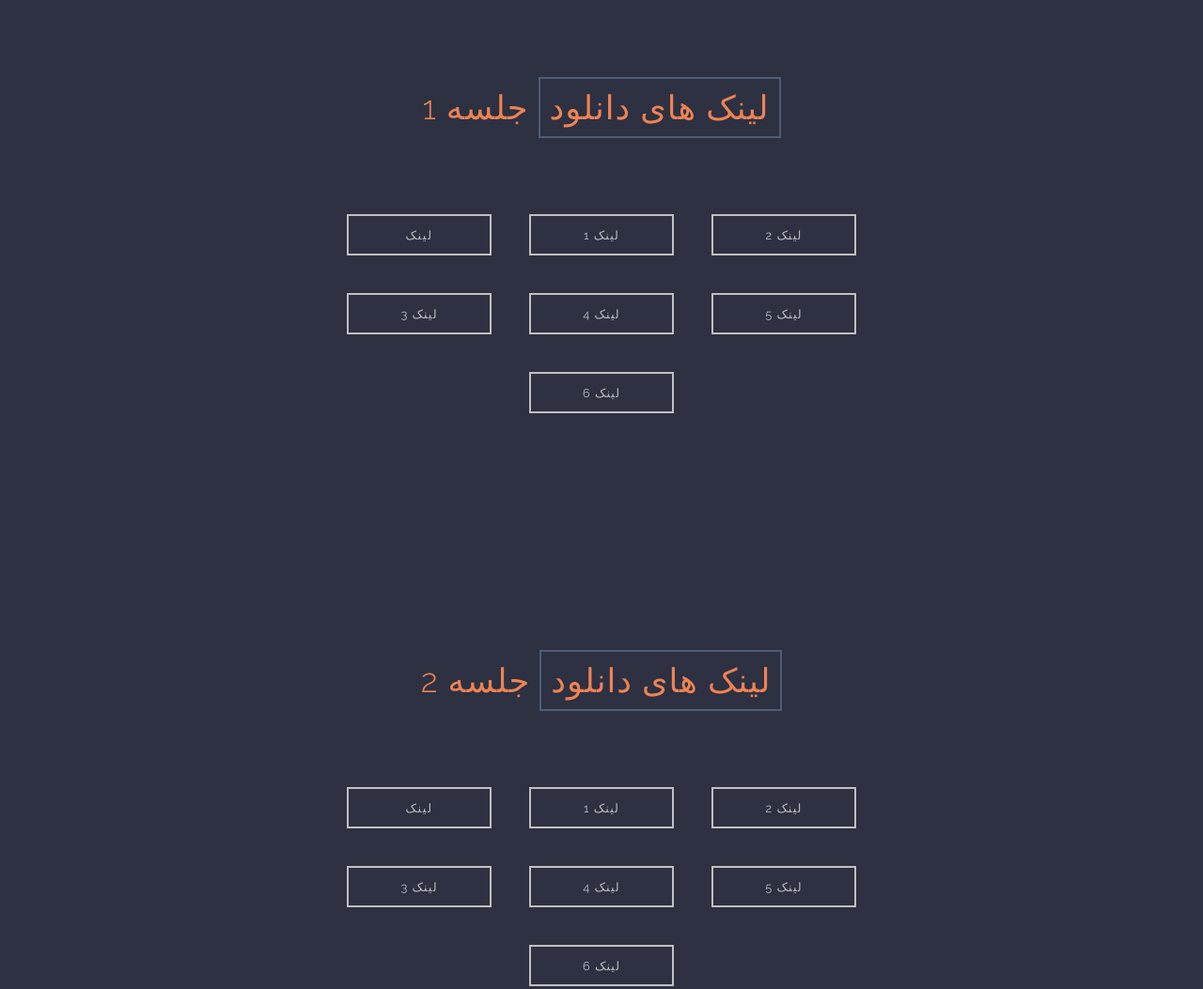
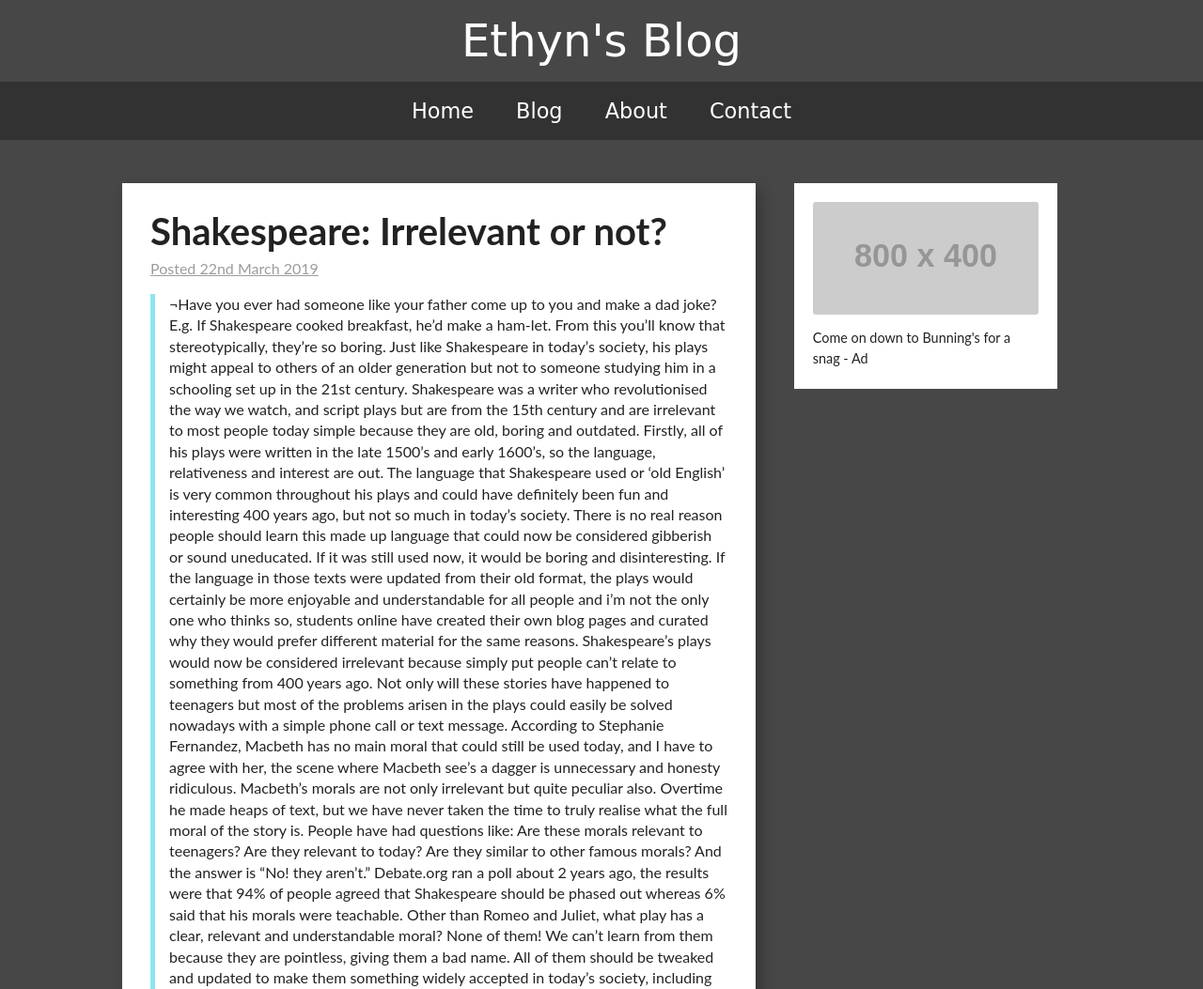
Before and after one commit to boranijaa/boranijaa.github.io, a plain HTML site: page index.html in a window 1280 px wide. Shown: the top 1053 px of the page at 94% size. Drawn offline with Linux system fonts and the light colour scheme; grey boxes are pictures that could not be loaded; placeholder pictures from the web are drawn by us.

Commit message:
Update index.html

```diff
--- a/index.html
+++ b/index.html
@@ -2,399 +2,288 @@
 <html>
 
   <head>
+    <h1 class="logo">Ethyn's Blog</h1>
 <style>
-@import url('https://fonts.googleapis.com/css?family=Raleway:300,400');
-body {
-  background: #2D3142;
-  font-family: 'Raleway', sans-serif;
+body{
+	margin: 0;
+	padding: 0;
+	font-size: 16px;
+	line-height: 1.4em;
+	color: #222;
+	background: #474747;
+	font-family: 'Lato', sans-serif;
 }
 
-
-/* Heading */
-
-h1 {
-  font-size: 1.5em;
-  text-align: center;
-  padding: 70px 0 0 0;
-  color: #EF8354;
-  font-weight: 300;
-  letter-spacing: 1px;
+img{
+	max-width: 100%;
+	height: auto;
+	border-radius: 3px;
 }
 
-span {
-  border: 2px solid #4F5D75;
-  padding: 10px;
+a{
+	text-decoration: none;
+	color: inherit;
 }
 
+/* Grid */
 
-/* Layout Styling */
-
-#container {
-  width: 100%;
-  margin: 0 auto;
-  padding: 50px 0 150px 0;
-  display: flex;
-  flex-direction: row;
-  flex-wrap: wrap;
-  justify-content: center;
+.section {
+	clear: both;
+	padding: 0;
+	margin: 0;
 }
 
+.col {
+	display: block;
+	float:left;
+	margin: 1% 0 1% 1.6%;
+}
+.col:first-child { margin-left: 0; }
 
-/* Button Styles */
-
-.button {
-  display: inline-flex;
-  height: 40px;
-  width: 150px;
-  border: 2px solid #BFC0C0;
-  margin: 20px 20px 20px 20px;
-  color: #BFC0C0;
-  text-transform: uppercase;
-  text-decoration: none;
-  font-size: .8em;
-  letter-spacing: 1.5px;
-  align-items: center;
-  justify-content: center;
-  overflow: hidden;
+.span_3_of_3 {
+	width: 100%;
+}
+.span_2_of_3 {
+	width: 66.1%;
+}
+.span_1_of_3 {
+	width: 32.2%;
 }
 
-a {
-  color: #BFC0C0;
-  text-decoration: none;
-  letter-spacing: 1px;
+/* Header & Navigation */
+
+header{
+	max-width: 100%;
+	background: #222; /*FallBack*/
+	background: rgba(0,0,0,.6);
+	padding: 20px;
 }
 
-
-/* First Button */
-
-#arrow-hover {
-  width: 15px;
-  height: 10px;
-  position: absolute;
-  transform: translateX(60px);
-  opacity: 0;
-  -webkit-transition: all .25s cubic-bezier(.14, .59, 1, 1.01);
-  transition: all .15s cubic-bezier(.14, .59, 1, 1.01);
-  margin: 0;
-  padding: 0 5px;
+nav{
+	width: 100%;
+	margin-bottom: 1em;
+	background: #323232;
+	font-family: 'Poiret One', cursive;
 }
 
-a#button-1:hover img {
-  width: 15px;
-  opacity: 1;
-  transform: translateX(50px);
+.logo{
+	text-align: center;
+	color: #fff;
+	font-size: 3em;
+	font-weight: 400;
+	font-family: 'Poiret One', cursive;
 }
 
-
-/* Second Button */
-
-#button-2 {
-  position: relative;
-  overflow: hidden;
-  cursor: pointer;
+ul{
+	padding: 0;
+	margin: 0;
+	overflow: hidden;
+	color: #fff;
+	text-align: center;
+	-webkit-transition: max-height 0.5s;
+	transition: max-height 0.5s;
 }
 
-#button-2 a {
-  position: relative;
-  transition: all .35s ease-Out;
+.nav-item{
+	display: inline-block;
+	padding: 20px;
+	font-size: 1.4em;
+	-webkit-transition: background .5s;
+	transition: background .5s
 }
 
-#slide {
-  width: 100%;
-  height: 100%;
-  left: -200px;
-  background: #BFC0C0;
-  position: absolute;
-  transition: all .35s ease-Out;
-  bottom: 0;
+.nav-item:hover{
+	background: #474747;
+	cursor: pointer;
 }
 
-#button-2:hover #slide {
-  left: 0;
+.menu-bar{
+	width: 100%;
+	-webkit-box-sizing: border-box;
+  -ms-box-sizing: border-box;
+  box-sizing: border-box;
+	background: #2d2d2d;
+	text-align: left;
+	padding: 15px 20px;
+	color: #fff;
+	font-size: 1.4em;
+	cursor: pointer;
+	display: none;
 }
 
-#button-2:hover a {
-  color: #2D3142;
+.hamburger-icon{
+	float: right;
+	clear: both;
+	margin-top: -5px;
+	font-size: 1.4em;
 }
 
+/* Blog Posts */
 
-/* Third Button */
-
-#button-3 {
-  position: relative;
-  overflow: hidden;
-  cursor: pointer;
+.container{
+	max-width: 1020px;
+	margin: 0 auto;
+	padding: 20px;
 }
 
-#button-3 a {
-  position: relative;
-  transition: all .45s ease-Out;
+.blog-post{
+	background: #fff;
+	margin: 0 auto 2em auto;
+	padding: 35px 30px;
+	box-shadow: 5px 5px 15px -1px rgba(0,0,0,0.3);
 }
 
-#circle {
-  width: 0%;
-  height: 0%;
-  opacity: 0;
-  line-height: 40px;
-  border-radius: 50%;
-  background: #BFC0C0;
-  position: absolute;
-  transition: all .5s ease-Out;
-  top: 20px;
-  left: 70px;
+.side-post{
+	background: #fff;
+	margin: 0 auto 1.5em auto;
+	width: 15em;
+	padding: 20px;
 }
 
-#button-3:hover #circle {
-  width: 200%;
-  height: 500%;
-  opacity: 1;
-  top: -70px;
-  left: -70px;
+.blog-content{
+	font-size: 1em;
+	border-left: 5px solid #8EE5EE;
+	padding-left: 15px;
 }
 
-#button-3:hover a {
-  color: #2D3142;
+.side-content{
+	font-size: .9em;
+	margin-top: 8px;
+	margin-bottom: 0;
 }
 
-
-/* Fourth Button */
-
-#button-4 {
-  position: relative;
-  overflow: hidden;
-  cursor: pointer;
+.blog-title{
+	font-size: 2.5em;
+	margin-top: 5px;
 }
 
-#button-4 a {
-  position: relative;
-  transition: all .45s ease-Out;
+.date{
+	font-size: 1em;
+	font-weight: 400;
+	color: #9C9C9C;
+	margin-top: -10px;
+	text-decoration: underline;
+	text-decoration-color: currentColor;
 }
 
-#underline {
-  width: 100%;
-  height: 2.5px;
-  margin-top: 15px;
-  align-self: flex-end;
-  left: -200px;
-  background: #BFC0C0;
-  position: absolute;
-  transition: all .3s ease-Out;
-  bottom: 0;
+.post-link{
+	color: #009ACD;
+	font-style: italic;
+	transition: all 0.4s;
 }
 
-#button-4:hover #underline {
-  left: 0;
+.post-link:hover{
+	color: #005c7b;
+	text-decoration: underline;
+	text-decoration-color: currentColor;
+	cursor: pointer;
 }
 
+/* Button */
 
-/* Fifth Button */
-
-#button-5 {
-  position: relative;
-  overflow: hidden;
-  cursor: pointer;
+.button{
+	display: block;
+	padding: 15px 20px;
+	margin-top: .8em;
+	background: #009ACD;
+	text-align: center;
+	color: #fff;
+	font-size: 1.4em;
+	border-radius: 3px;
+	transition: all .4s ease-in;
 }
 
-#button-5 a {
-  position: relative;
-  transition: all .45s ease-Out;
+.button:hover{
+	background: #005c7b;
 }
 
-#translate {
-  transform: rotate(50deg);
-  width: 100%;
-  height: 250%;
-  left: -200px;
-  top: -30px;
-  background: #BFC0C0;
-  position: absolute;
-  transition: all .3s ease-Out;
+/*Media Queries*/
+
+/* @900px*/
+@media only screen and (max-width: 56.25em) {
+	.col{ margin: 1% 0 1% 0%;}
+	.span_3_of_3, .span_2_of_3, .span_1_of_3{ width: 100%; }
+	.side-post{ width: 42%;
+			   float: left;
+			   margin: -2% 0 1% 1.6%;}
 }
 
-#button-5:hover #translate {
-  left: 0;
+/* @685px*/
+@media only screen and (max-width: 42.813em) {
+	.side-post{ width: auto;
+				padding: 15px;
+			    margin: -2% auto 8% auto; }
+	.blog-title{ font-size: 1.95em; }
+	.date{ font-size: .9em; }
 }
 
-#button-5:hover a {
-  color: #2D3142;
+/* @480px */
+@media only screen and (max-width: 30em){
+	nav ul{ max-height: 0; }
+	.reveal{ max-height:19em; }
+	nav ul .nav-item{ -webkit-box-sizing: border-box;
+		 			  -moz-box-sizing: border-box;
+     				  -ms-box-sizing: border-box;
+        			  box-sizing: border-box;
+					  width:100%;
+		 			  padding: 15px; }
+
+	.menu-bar{ display: block; }
+
 }
 
-
-/* Sixth Button */
-
-#button-6 {
-  position: relative;
-  overflow: hidden;
-  cursor: pointer;
-}
-
-#button-6 a {
-  position: relative;
-  transition: all .45s ease-Out;
-}
-
-#spin {
-  width: 0;
-  height: 0;
-  opacity: 0;
-  left: 70px;
-  top: 20px;
-  transform: rotate(0deg);
-  background: none;
-  position: absolute;
-  transition: all .5s ease-Out;
-}
-
-#button-6:hover #spin {
-  width: 200%;
-  height: 500%;
-  opacity: 1;
-  left: -70px;
-  top: -70px;
-  background: #BFC0C0;
-  transform: rotate(80deg);
-}
-
-#button-6:hover a {
-  color: #2D3142;
-}
-
-
-/* Seventh Button */
-
-#button-7 {
-  position: relative;
-  overflow: hidden;
-  cursor: pointer;
-}
-
-#button-7 a {
-  position: relative;
-  left: 0;
-  transition: all .35s ease-Out;
-}
-
-#dub-arrow {
-  width: 100%;
-  height: 100%;
-  background: #BFC0C0;
-  left: -200px;
-  position: absolute;
-  padding: 0;
-  display: flex;
-  align-items: center;
-  justify-content: center;
-  transition: all .35s ease-Out;
-  bottom: 0;
-}
-
-#button-7 img {
-  width: 20px;
-  height: auto;
-}
-
-#button-7:hover #dub-arrow {
-  left: 0;
-}
-
-#button-7:hover a {
-  left: 150px;
-}
-
-@media screen and (min-width:1000px) {
-  h1 {
-    font-size: 2.2em;
-  }
-  #container {
-    width: 50%;
-  }
+/* @380px*/
+@media only screen and (max-width: 23.75em) {
+	.blog-content, .post-link{ font-size: .9em; }
+	.side-content{ font-size: .8em; }
+	.button{ padding: 10px 15px; }
+	.nav-item{ font-size: 1.2em; }
 }
 </style>
 </head>
 
 <body>
 
-<h1><span>لینک های دانلود</span> جلسه 1</h1>
+<nav>
+  			<ul>
+				    <li class="nav-item"><a href="#" >Home</a></li>
+				    <li class="nav-item"><a href="#" >Blog</a></li>
+				    <li class="nav-item"><a href="#">About</a></li>
+    				<li class="nav-item"><a href="#" >Contact</a></li>
+			  </ul>
+				  <div class="menu-bar">Menu
+					    <span class="hamburger-icon"><i class="fa fa-bars"></i></span>
+			  </div>
+		</nav>
 
-<!-- Flex Container -->
-<div id="container">
+	<div class="container">
+		  <div class="section">
+			    <div class="col span_2_of_3">
+      	<div class="blog-post">
+        <h1 class="blog-title">Shakespeare: Irrelevant or not?</h1>
+        <h2 class="date">Posted 22nd March 2019</h2>
+        <p class="blog-content">¬Have you ever had someone like your father come up to you and make a dad joke? E.g. If Shakespeare cooked breakfast, he’d make a ham-let. From this you’ll know that stereotypically, they’re so boring. Just like Shakespeare in today’s society, his plays might appeal to others of an older generation but not to someone studying him in a schooling set up in the 21st century.
+Shakespeare was a writer who revolutionised the way we watch, and script plays but are from the 15th century and are irrelevant to most people today simple because they are old, boring and outdated.
+Firstly, all of his plays were written in the late 1500’s and early 1600’s, so the language, relativeness and interest are out.
+The language that Shakespeare used or ‘old English’ is very common throughout his plays and could have definitely been fun and interesting 400 years ago, but not so much in today’s society. There is no real reason people should learn this made up language that could now be considered gibberish or sound uneducated. If it was still used now, it would be boring and disinteresting. If the language in those texts were updated from their old format, the plays would certainly be more enjoyable and understandable for all people and i’m not the only one who thinks so, students online have created their own blog pages and curated why they would prefer different material for the same reasons.
+Shakespeare’s plays would now be considered irrelevant because simply put people can’t relate to something from 400 years ago. Not only will these stories have happened to teenagers but most of the problems arisen in the plays could easily be solved nowadays with a simple phone call or text message. According to Stephanie Fernandez, Macbeth has no main moral that could still be used today, and I have to agree with her, the scene where Macbeth see’s a dagger is unnecessary and honesty ridiculous.
+Macbeth’s morals are not only irrelevant but quite peculiar also. Overtime he made heaps of text, but we have never taken the time to truly realise what the full moral of the story is. People have had questions like: Are these morals relevant to teenagers? Are they relevant to today? Are they similar to other famous morals? And the answer is “No! they aren’t.” Debate.org ran a poll about 2 years ago, the results were that 94% of people agreed that Shakespeare should be phased out whereas 6% said that his morals were teachable.
+Other than Romeo and Juliet, what play has a clear, relevant and understandable moral? None of them! We can’t learn from them because they are pointless, giving them a bad name. All of them should be tweaked and updated to make them something widely accepted in today’s society, including technology and comedy would be a start.
+These plays are purely some sort of source for entertainment for people who are willing to waste their time.
+I have got my point across to you when I say that Shakespeare is irrelevant and shouldn’t be taught unnecessarily anymore to students. Mainly because his plays, poems and stories are irrelevant today, have uncommon language and have some very outdated morals. Making people disinterested and extremely bored, putting them off Shakespeare the next time they need to read it. I recommend that teachers choose a study with a better moral and not a complete waste of time.
+</p>
+        <a>Thanks for Reading.</a>
+      				</div>
+			    </div>
 
-  <a id="button-1" class="button" href="#">لینک <img id="arrow-hover" src="https://github.com/atloomer/atloomer.github.io/blob/master/img/iconmonstr-paper-plane-1-120.png?raw=true"/></a>
-
-  <div class="button" id="button-2">
-    <div id="slide"></div>
-    <a href="#">لینک 1</a>
-  </div>
-
-  <div class="button" id="button-3">
-    <div id="circle"></div>
-    <a href="#">لینک 2</a>
-  </div>
-
-  <div class="button" id="button-4">
-    <div id="underline"></div>
-    <a href="#">لینک 3</a>
-  </div>
-
-  <div class="button" id="button-5">
-    <div id="translate"></div>
-    <a href="#">لینک 4</a>
-  </div>
-
-  <div class="button" id="button-6">
-    <div id="spin"></div>
-    <a href="#">لینک 5</a>
-  </div>
-
-  <div class="button" id="button-7">
-    <div id="dub-arrow"><img src="https://github.com/atloomer/atloomer.github.io/blob/master/img/iconmonstr-arrow-48-240.png?raw=true" alt="" /></div>
-    <a href="#">لینک 6</a>
-  </div>
-
-
-  <!-- End Container -->
-</div>
-
-  <h1><span>لینک های دانلود</span> جلسه 2</h1>
-
-  <!-- Flex Container -->
-<div id="container">
-
-  <a id="button-1" class="button" href="#">لینک <img id="arrow-hover" src="https://github.com/atloomer/atloomer.github.io/blob/master/img/iconmonstr-paper-plane-1-120.png?raw=true"/></a>
-
-  <div class="button" id="button-2">
-    <div id="slide"></div>
-    <a href="#">لینک 1</a>
-  </div>
-
-  <div class="button" id="button-3">
-    <div id="circle"></div>
-    <a href="#">لینک 2</a>
-  </div>
-
-  <div class="button" id="button-4">
-    <div id="underline"></div>
-    <a href="#">لینک 3</a>
-  </div>
-
-  <div class="button" id="button-5">
-    <div id="translate"></div>
-    <a href="#">لینک 4</a>
-  </div>
-
-  <div class="button" id="button-6">
-    <div id="spin"></div>
-    <a href="#">لینک 5</a>
-  </div>
-
-  <div class="button" id="button-7">
-    <div id="dub-arrow"><img src="https://github.com/atloomer/atloomer.github.io/blob/master/img/iconmonstr-arrow-48-240.png?raw=true" alt="" /></div>
-    <a href="#">لینک 6</a>
-  </div>
-
-
-  <!-- End Container -->
-</div>
+			    <aside class="col span_1_of_3">
+				      <div class="side-post">
+					        <img src="http://placehold.it/800x400&text=img" alt="img">
+            <p class="side-content">Come on down to Bunning's for a snag - Ad</p>
+				      </div>
+			     </aside>
+		  </div>
+	</div>
 
 
 
```
